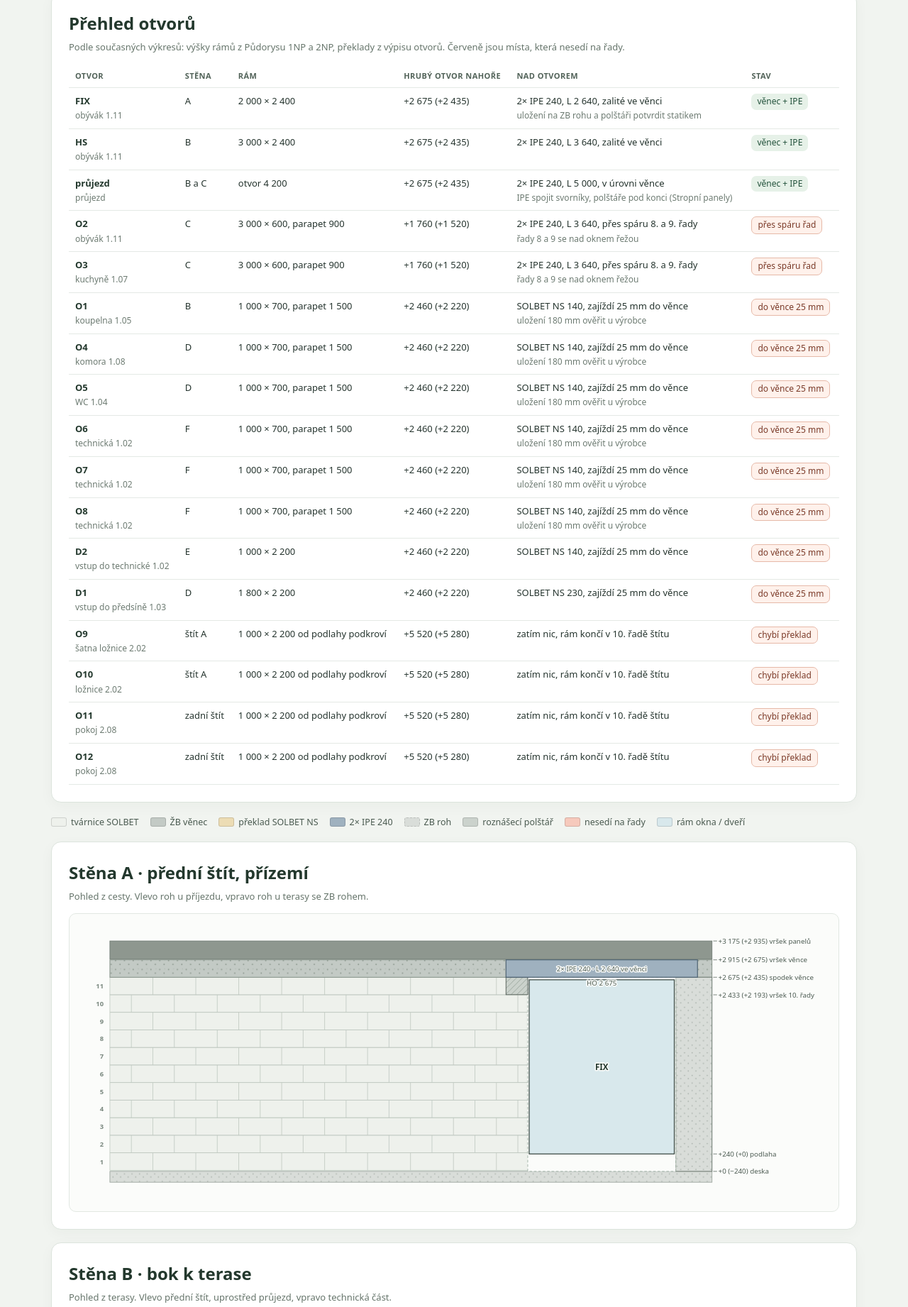
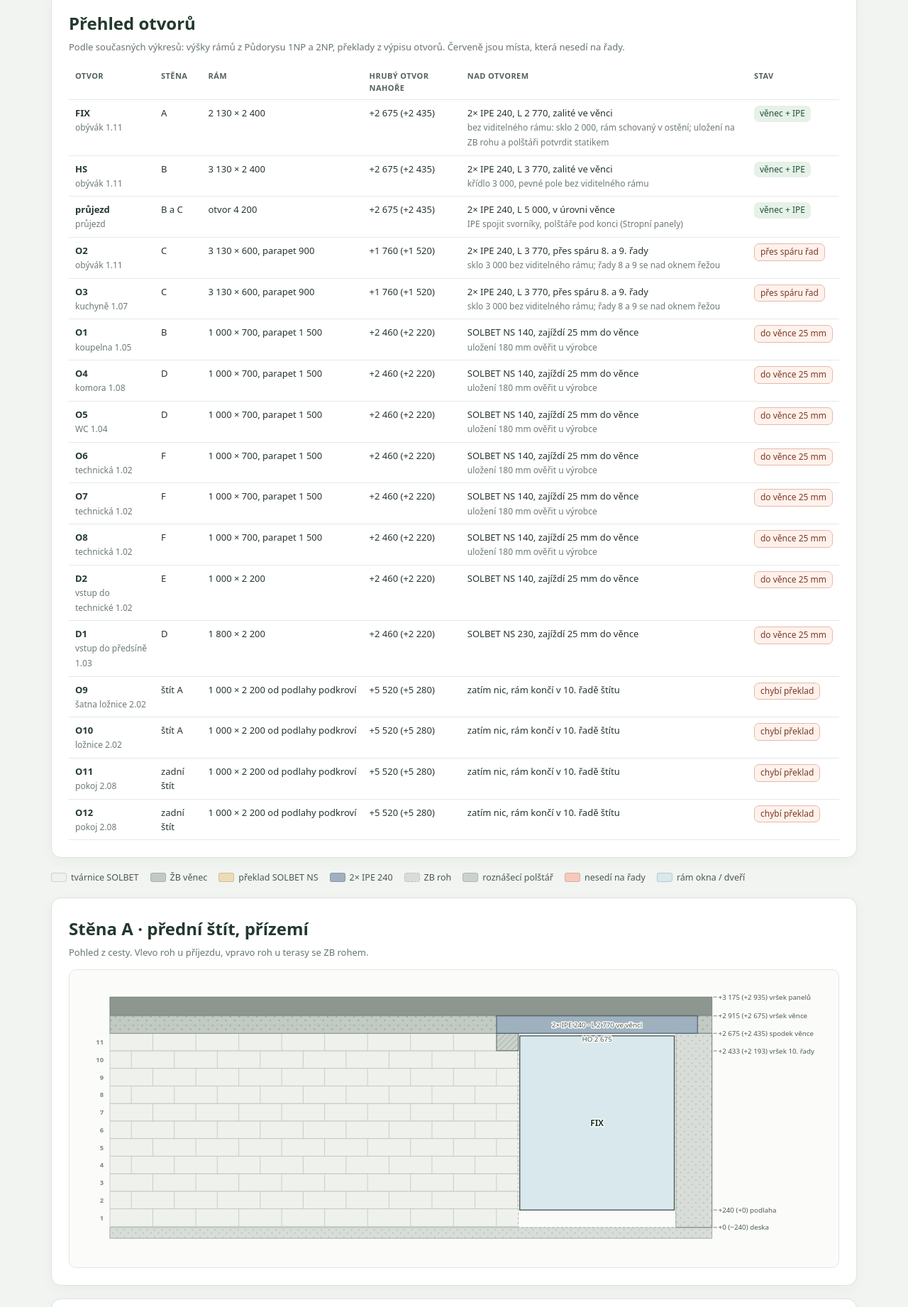
Before and after one commit to hajeklu/rodinny-dum, a plain HTML site: page preklady.html in a window 1280 px wide. Shown: the part 539-2381 px from the top of the page at 71% size. Drawn offline with Linux system fonts and the light colour scheme.

Commit message:
Lintel page: FIX, HS, O2 and O3 at the frameless widths
The fixes without a visible frame (agreed 12. 11., 1NP plan) have the
65 mm frame hidden beyond the glass, so their rough openings are
2 × 85 mm wider than the glass and the IPE pairs 130 mm longer: FIX
5 630–7 800 with L 2 770, HS 300–3 470 with L 3 770, O2 and O3 3 170
with L 3 770; the optional corner window follows.

— Claude (AI asistent)

Co-Authored-By: Claude Opus 5.5 <noreply@anthropic.com>

```diff
--- a/preklady.html
+++ b/preklady.html
@@ -120,12 +120,14 @@ function openings(mode){
  const fix=mode==='fix',F=K.floor,out=[];
  const add=o=>{o.r=o.r||{u0:o.u0-K.gap,u1:o.u1+K.gap,z0:o.door?0:o.z0-K.gap,z1:o.z1+K.gap};out.push(o);};
  // FIX and HS: head under the ring beam, the IPE pair cast in the ring beam, one end on the ZB corner, the other on a pad in course 11.
- add({id:'FIX',wall:'A',where:'obývák 1.11',u0:5780,u1:7780,z0:F,z1:F+2400,door:true,r:{u0:5760,u1:7800,z0:0,z1:RING0},
-  lint:[{t:'ipe',u0:5460,u1:8100,z0:RING0,z1:RING1,txt:'2× IPE 240 · L 2 640 ve věnci'}],pads:[[5460,5760]],
-  over:'2× IPE 240, L 2 640, zalité ve věnci',st:['ok','věnec + IPE'],note:'uložení na ZB rohu a polštáři potvrdit statikem'});
- add({id:'HS',wall:'B',where:'obývák 1.11',u0:320,u1:3320,z0:F,z1:F+2400,door:true,r:{u0:300,u1:3340,z0:0,z1:RING0},
-  lint:[{t:'ipe',u0:0,u1:3640,z0:RING0,z1:RING1,txt:'2× IPE 240 · L 3 640 ve věnci'}],pads:[[3340,3640]],
-  over:'2× IPE 240, L 3 640, zalité ve věnci',st:['ok','věnec + IPE']});
+ // Frameless fixed glazing (agreed 12. 11., Půdorys 1NP): u0–u1 is the frame, 65 mm beyond the glass on each side and hidden in the
+ // reveal, the rough opening 20 mm more; FIX and HS grow away from the ZB corner, so O2, O3, FIX and HS are 2 × 85 mm wider than the glass.
+ add({id:'FIX',wall:'A',where:'obývák 1.11',u0:5650,u1:7780,z0:F,z1:F+2400,door:true,r:{u0:5630,u1:7800,z0:0,z1:RING0},
+  lint:[{t:'ipe',u0:5330,u1:8100,z0:RING0,z1:RING1,txt:'2× IPE 240 · L 2 770 ve věnci'}],pads:[[5330,5630]],
+  over:'2× IPE 240, L 2 770, zalité ve věnci',st:['ok','věnec + IPE'],note:'bez viditelného rámu: sklo 2 000, rám schovaný v ostění; uložení na ZB rohu a polštáři potvrdit statikem'});
+ add({id:'HS',wall:'B',where:'obývák 1.11',u0:320,u1:3450,z0:F,z1:F+2400,door:true,r:{u0:300,u1:3470,z0:0,z1:RING0},
+  lint:[{t:'ipe',u0:0,u1:3770,z0:RING0,z1:RING1,txt:'2× IPE 240 · L 3 770 ve věnci'}],pads:[[3470,3770]],
+  over:'2× IPE 240, L 3 770, zalité ve věnci',st:['ok','věnec + IPE'],note:'křídlo 3 000, pevné pole bez viditelného rámu'});
  // The passage: no wall below, the IPE pair in the ring beam line of both long walls carries the knee wall and the roof.
  for(const w of ['B','C'])add({id:'průjezd',wall:w,where:'průjezd',passage:true,u0:11900,u1:16100,z0:0,z1:RING0,door:true,r:{u0:11900,u1:16100,z0:0,z1:RING0},
   lint:[{t:'ipe',u0:11500,u1:16500,z0:RING0,z1:RING1,txt:'2× IPE 240 · L 5 000'}],pads:[[11500,11900],[16100,16500]],
@@ -133,9 +135,9 @@ function openings(mode){
  // O2 and O3: low wide windows with their own IPE pair.
  for(const [id,u,where] of [['O2',1400,'obývák 1.11'],['O3',6200,'kuchyně 1.07']]){
   const z0=F+900,z1=fix?T(8)-K.gap:F+1500,r1=z1+K.gap,lz0=fix?Bc(9):r1;
-  add({id,wall:'C',where,u0:u,u1:u+3000,z0,z1,lint:[{t:'ipe',u0:u-320,u1:u+3320,z0:lz0,z1:lz0+240,txt:'2× IPE 240 · L 3 640'}],
-   over:fix?'2× IPE 240 místo 9. řady, nad ním celé řady 10 a 11':'2× IPE 240, L 3 640, přes spáru 8. a 9. řady',
-   st:fix?['ok','9. řada']:['warn','přes spáru řad'],bad:fix?null:{joint:T(8)},note:fix?'rám 3 000 × '+fmt(z1-z0)+', polštáře pod konce IPE potvrdit statikem':'řady 8 a 9 se nad oknem řežou'});}
+  add({id,wall:'C',where,u0:u-65,u1:u+3065,z0,z1,lint:[{t:'ipe',u0:u-385,u1:u+3385,z0:lz0,z1:lz0+240,txt:'2× IPE 240 · L 3 770'}],
+   over:fix?'2× IPE 240, L 3 770, místo 9. řady, nad ním celé řady 10 a 11':'2× IPE 240, L 3 770, přes spáru 8. a 9. řady',
+   st:fix?['ok','9. řada']:['warn','přes spáru řad'],bad:fix?null:{joint:T(8)},note:'sklo 3 000 bez viditelného rámu; '+(fix?'rám vysoký '+fmt(z1-z0)+', polštáře pod konce IPE potvrdit statikem':'řady 8 a 9 se nad oknem řežou')});}
  // Small windows and doors: SOLBET lintel one course high.
  const smallTop=fix?T(10)-K.gap:F+2200;
  for(const [id,wall,u,where] of SMALL){const r1=smallTop+K.gap,lz0=fix?Bc(11):r1,z0=smallTop-700,cut=T(7)-(z0-K.gap);
@@ -153,8 +155,8 @@ function openings(mode){
   over:fix?'SOLBET NS 230 místo 11. řady; panely průjezdu a stojky krovu R3 nese věnec nad ním se zesílenou spodní výztuží':'SOLBET NS 230, zajíždí 25 mm do věnce',
   st:fix?['info','výztuž věnce']:['warn','do věnce 25 mm'],bad:fix?null:{ring:true},note:fix?'dveře 1 800 × '+fmt(smallTop-F)+'; zatížení ~27,7 kN/m + 2 stojky po ~17 kN, výztuž potvrdí statik':''});
  // Proposal from the 3D model: narrow window in the other corner of the front gable, head under the ring beam like the FIX.
- if(fix)add({id:'rohové okno',wall:'A',where:'obývák 1.11 · návrh z modelu',proposal:true,u0:650,u1:1150,z0:F,z1:F+2400,door:true,r:{u0:630,u1:1170,z0:0,z1:RING0},
-  lint:[{t:'ring',u0:330,u1:1470,z0:RING0,z1:RING1,txt:'překladem je věnec'}],over:'věnec, nad otvorem s výztuží podle statika',st:['info','návrh'],note:'jen pokud se okno udělá'});
+ if(fix)add({id:'rohové okno',wall:'A',where:'obývák 1.11 · návrh z modelu',proposal:true,u0:585,u1:1215,z0:F,z1:F+2400,door:true,r:{u0:565,u1:1235,z0:0,z1:RING0},
+  lint:[{t:'ring',u0:265,u1:1535,z0:RING0,z1:RING1,txt:'překladem je věnec'}],over:'věnec, nad otvorem s výztuží podle statika',st:['info','návrh'],note:'jen pokud se okno udělá'});
  // Gable doors O9–O12: frame 1 000 × 2 200 from the attic floor (+3 300).
  const gTop=3300+2200;
  for(const [id,wall,u] of [['O9','GA',2400],['O10','GA',4900],['O11','GF',2400],['O12','GF',4900]]){
```
